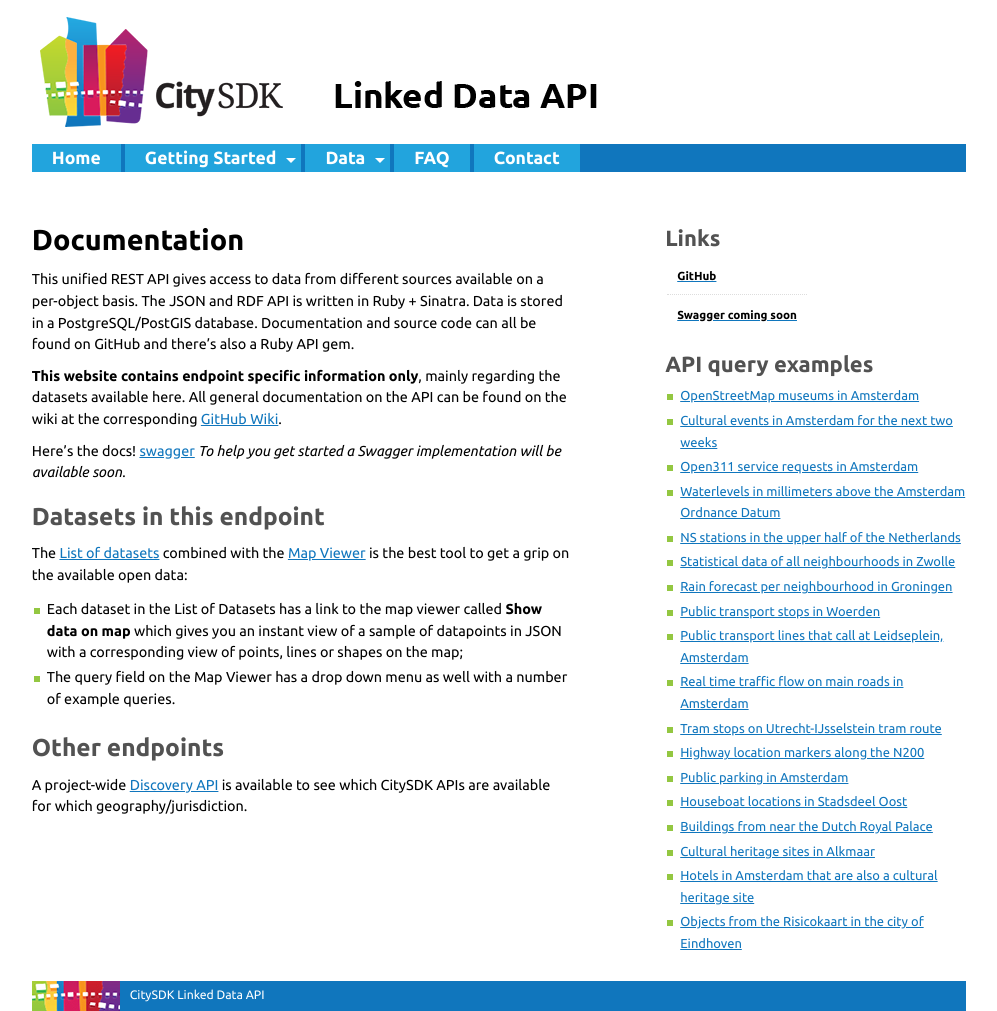
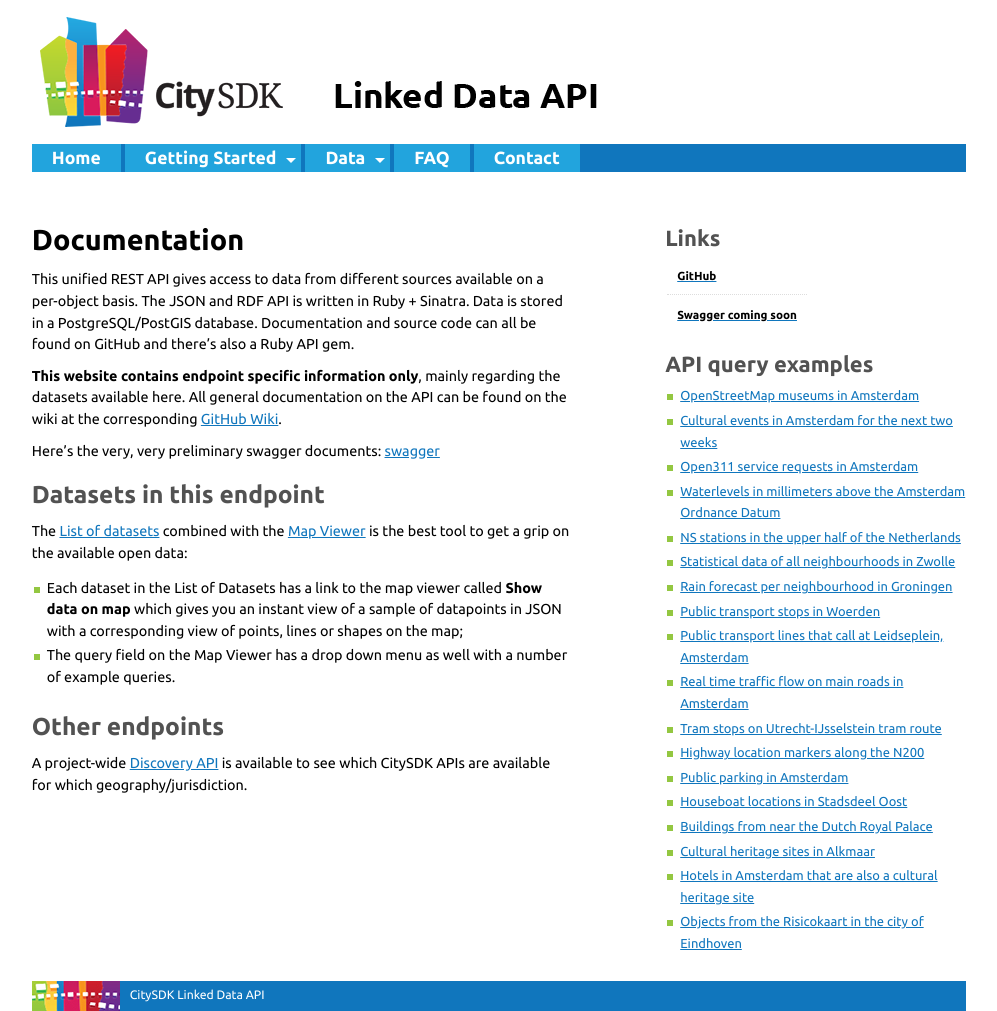
Before and after one commit to waagsociety/citysdk-ld, a Jekyll site: the page built from documentation/index.md, in a window 1280 px wide. Shown: the whole page, without its empty margins (141-1138 px from the left). Built offline with Jekyll 4.4.1, drawn with Linux system fonts in a browser that asks for light colours.

Commit message:
link to swagger

```diff
--- a/documentation/index.md
+++ b/documentation/index.md
@@ -9,8 +9,8 @@ This unified REST API gives access to data from different sources available on a
 
 **This website contains endpoint specific information only**, mainly regarding the datasets available here. All general documentation on the API can be found on the wiki at the corresponding [GitHub Wiki]({{ site.data.endpoint.wiki }}).
 
-Here's the docs! [swagger]({{ site.baseurl }}/swagger)
-*To help you get started a Swagger implementation will be available soon.*
+Here's the very, very preliminary swagger documents: [swagger]({{ site.baseurl }}/swagger)
+
 
 ## Datasets in this endpoint
 
```
